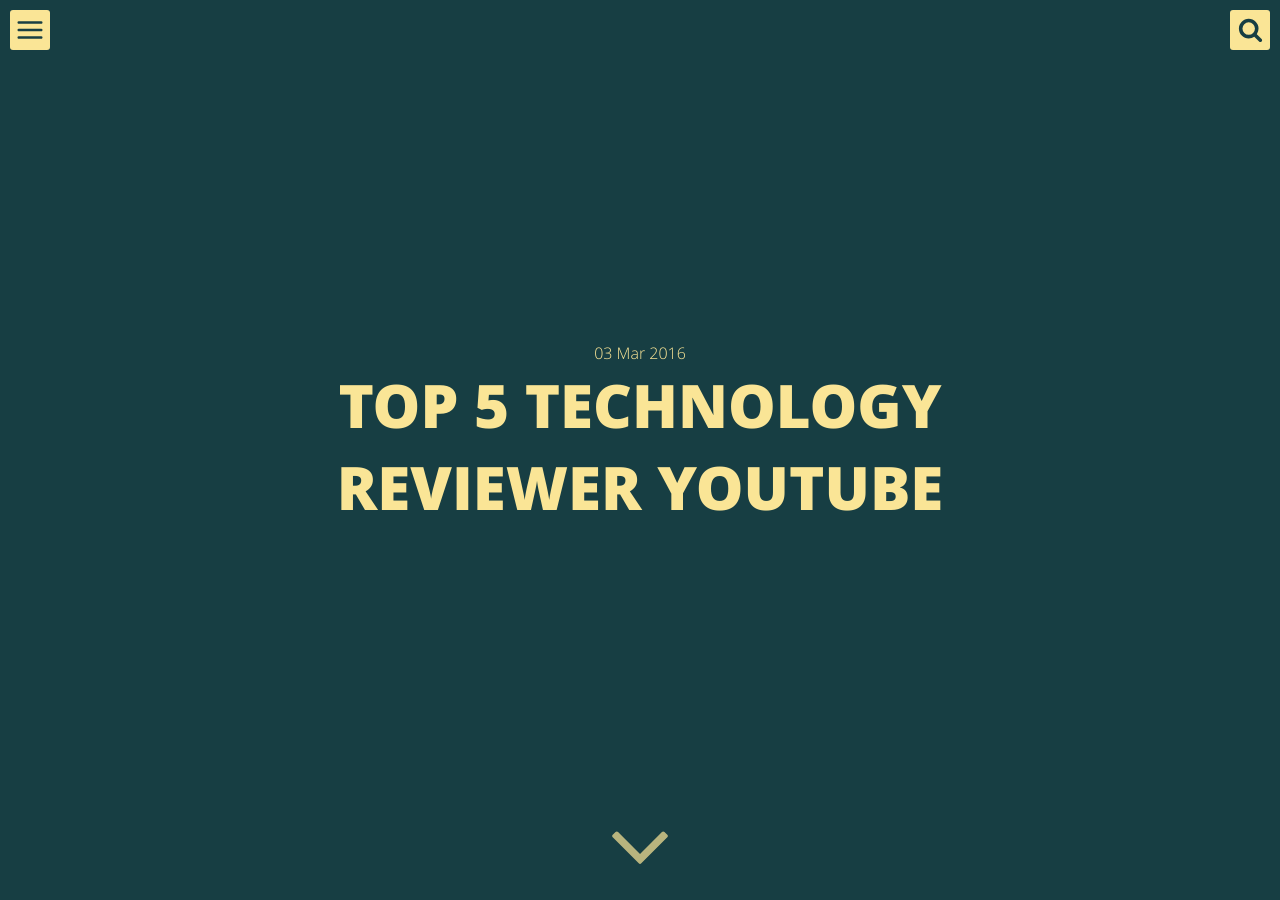
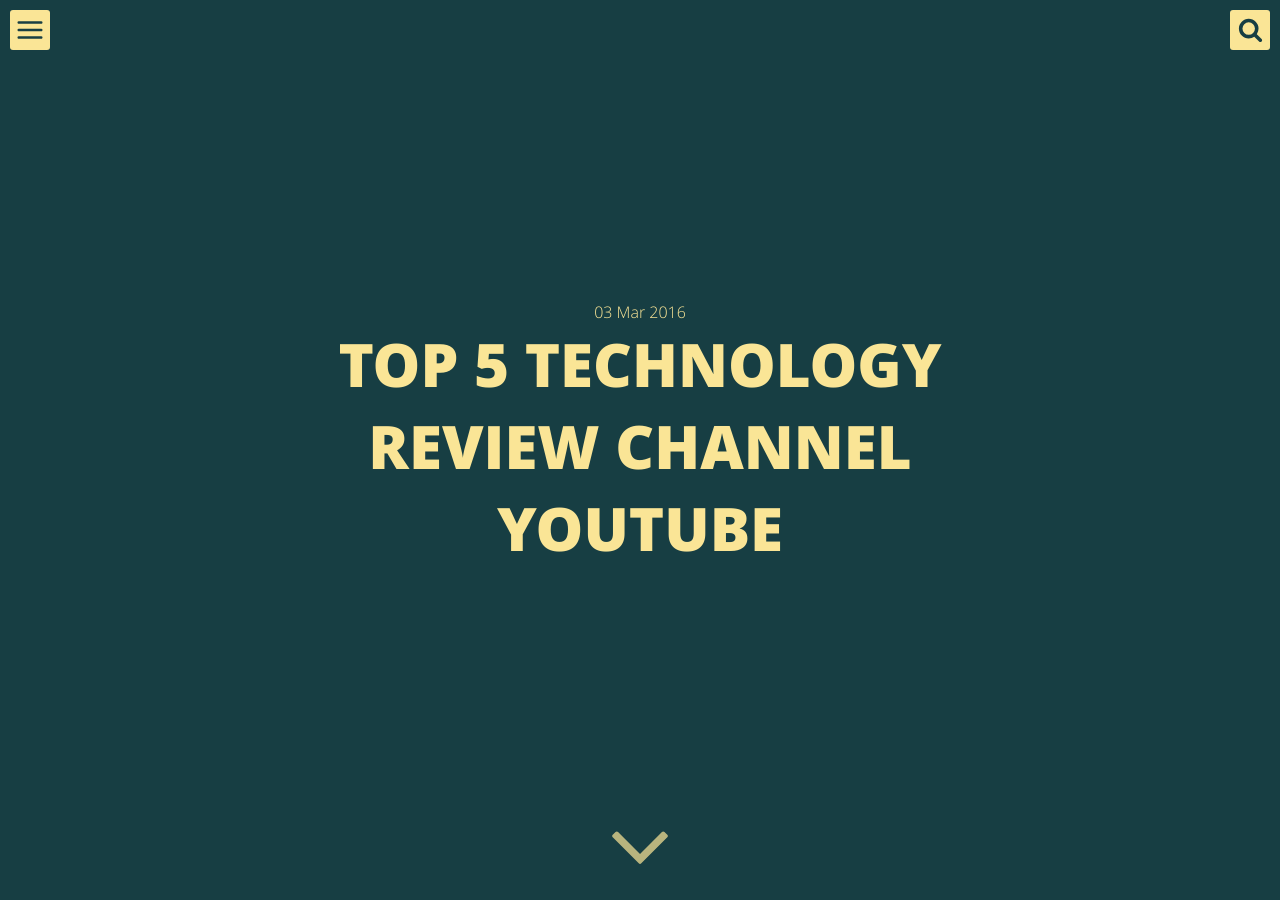
Before and after one commit to Ajimal14/mgeek.github.io, a Jekyll site: the page built from _posts/2016-03-03-Top-5-Technology-Review-Channel-YouTube-.md, in a window 1280 px wide and 900 px high. Built offline with Jekyll 4.4.1, drawn with Linux system fonts in a browser that asks for light colours.

Commit message:
Upload ed

```diff
--- a/_posts/2016-03-03-Top-5-Technology-Reviewer-YouTube-.md
+++ b/_posts/2016-03-03-Top-5-Technology-Review-Channel-YouTube-.md
@@ -1,8 +1,10 @@
 ---
 layout: post
-title: Top 5 Technology Reviewer YouTube
+title: Top 5 Technology Review Channel YouTube
 ---
-<img itemprop="image" class="img-rounded" src="/src/img/mkbhd.png" alt="MKBHD">
+
+
+<img itemprop="image" class="img-rounded" src="/src/img/MKBHD.png" alt="MKBHD">
 
 <strong>
 #1. MKBHD
@@ -11,7 +13,7 @@
 <em>
 Marques Brownlee, also known by his stage name MKBHD, is a video producer, host, technology reviewer, Internet personality and professional ultimate frisbee player, best known for his technology-based YouTube channel, MKBHD.
 </em>
-<img itemprop="image" class="img-rounded" src="/src/img/androidauth.png" alt="Android Authority">
+<img itemprop="image" class="img-rounded" src="/src/img/ANDROID.png" alt="Android Authority">
 
 <strong>
 #2. Android Authority
@@ -21,7 +23,7 @@
 Android Authority is an established, independent voice that covers the latest Android news, Android phone reviews, Android tablet reviews, how-to’s, and other news related to the world of Android.
 </em>
 
-<img itemprop="image" class="img-rounded" src="/src/img/verge.png" alt="The Verge">
+<img itemprop="image" class="img-rounded" src="/src/img/VERGE.png" alt="The Verge">
 
 <strong>
 #3. The Verge
@@ -31,7 +33,7 @@
 The Verge is an American technology news and media network operated by Vox Media with offices inManhattan, New York. The network publishes news items, long-form feature stories, product reviews, podcasts, and an entertainment show.
 </em>
 
-<img itemprop="image" class="img-rounded" src="/src/img/uther.png" alt="Unbox Therapy ">
+<img itemprop="image" class="img-rounded" src="/src/img/UNBOX.png" alt="Unbox Therapy ">
 
 
 <strong>
@@ -41,7 +43,7 @@
 <em>
 Unbox Therapy is committed to producing the most beautiful product-based videos on the web. Host Lewis Hilsenteger satisfies your tech cravings by unboxing, reviewing and discussing in detail products from the worlds of gaming, tech and beyond!
 </em>
-<img itemprop="image" class="img-rounded" src="/src/img/xda.png" alt="XDA Developers">
+<img itemprop="image" class="img-rounded" src="/src/img/XDA.png" alt="XDA Developers">
 
 <strong>
 #5. XDA
```
Also changed, not shown: _drafts/You-tubers-.md (+5 -5 lines), src/img/ANDROID.png (added), src/img/MKBHD.png (added), src/img/UNBOX.png (added), src/img/VERGE.png (added), src/img/XDA.png (added).
